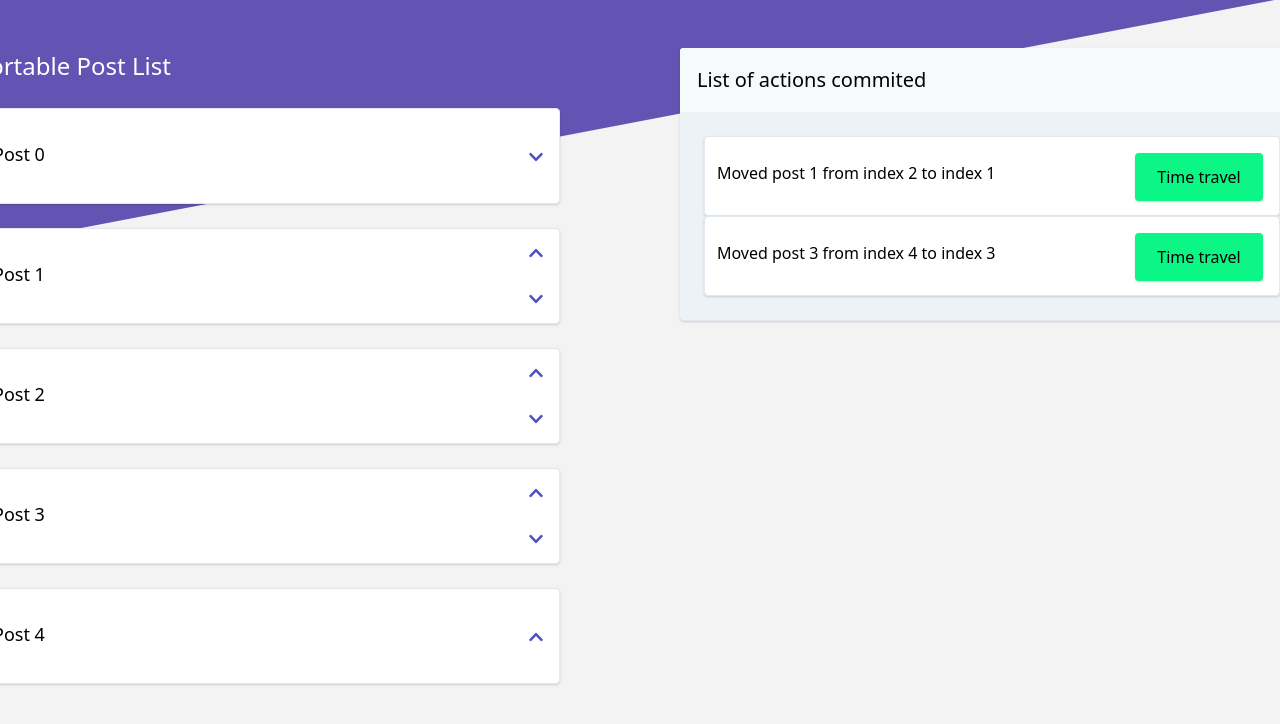
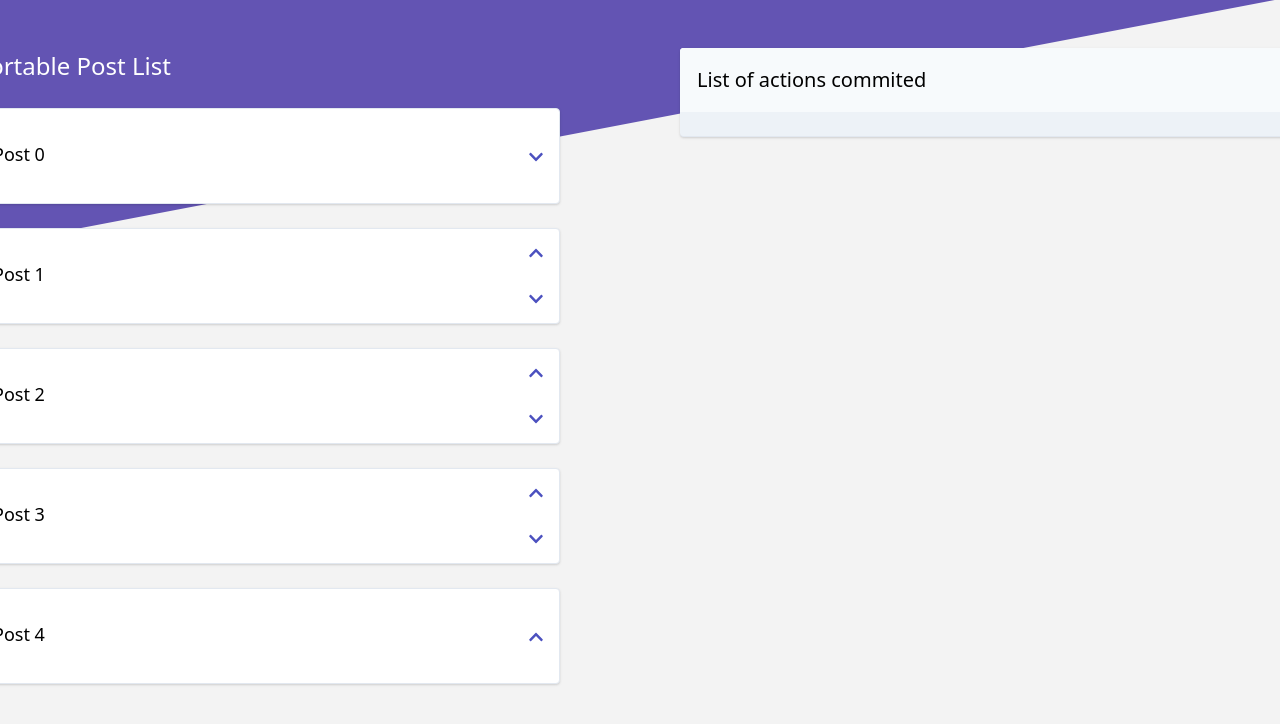
Before and after one commit to Jaymykels/sortable-post-list, a Vue app: page / in a window 1280 px wide. Shown: the top 724 px of the page. Built offline with nearby package versions, Linux system fonts and the light colour scheme.

Commit message:
created action component with tests

```diff
--- a/src/App.vue
+++ b/src/App.vue
@@ -14,22 +14,7 @@
               List of actions commited
             </div>
             <div class="m-3 sm:m-6">
-              <div class="bg-white h-20 rounded p-3 shadow border flex justify-between">
-                <div class="sm:my-3 my-1 sm:text-base text-sm">
-                  Moved post 1 from index 2 to index 1
-                </div>
-                <button class="h-12 m-1 bg-green-300 rounded text-sm shadow sm:text-base w-32 hover:text-white">
-                  Time travel
-                </button>
-              </div>
-              <div class="bg-white h-20 rounded p-3 shadow border flex justify-between">
-                <div class="sm:my-3 my-1 sm:text-base text-sm">
-                  Moved post 3 from index 4 to index 3
-                </div>
-                <button class="h-12 m-1 bg-green-300 rounded text-sm shadow sm:text-base w-32 hover:text-white">
-                  Time travel
-                </button>
-              </div>
+              <Action v-for="(action, index) in actions" :action="action" :timeTravel="timeTravel" :key="index"/>
             </div>
           </div>
         </div>
@@ -40,19 +25,30 @@
 
 <script>
 import Post from './components/Post'
+import Action from './components/Action'
 export default {
   name: 'app',
   components: {
-    Post
+    Post,
+    Action
   },
   data() {
     return {
-      posts: Array.from({ length: 5 }, (value, key) => `Post ${key}`)
+      posts: Array.from({ length: 5 }, (value, key) => `Post ${key}`),
+      actions: []
     }
   },
   methods: {
     move(direction, index) {
       console.log(direction, index)
+      this.actions.push({
+        direction,
+        index,
+        post : this.posts[index]
+      })
+    },
+    timeTravel(action) {
+      console.log(action)
     },
     getDirections(index) {
       let directions = []
--- a/src/components/Action.vue
+++ b/src/components/Action.vue
@@ -0,0 +1,24 @@
+<template>
+    <div class="bg-white h-20 rounded p-3 shadow border flex justify-between">
+        <div class="sm:my-3 my-1 sm:text-base text-sm">
+            {{ message }}
+        </div>
+        <button @click="timeTravel(action)" class="h-12 m-1 bg-green-300 rounded text-sm shadow sm:text-base w-32 hover:text-white">
+            Time travel
+        </button>
+    </div>
+</template>
+
+<script>
+    export default {
+        props: {
+            action: Object,
+            timeTravel: Function
+        },
+        computed: {
+            message() {
+                return `Moved ${this.action.post} from index ${this.action.index} to index ${this.action.direction === 'UP' ? this.action.index - 1 : this.action.index + 1}`
+            }
+        }
+    }
+</script>
```
Also changed, not shown: 1 other file (tests, documents, lock files or other folders).
